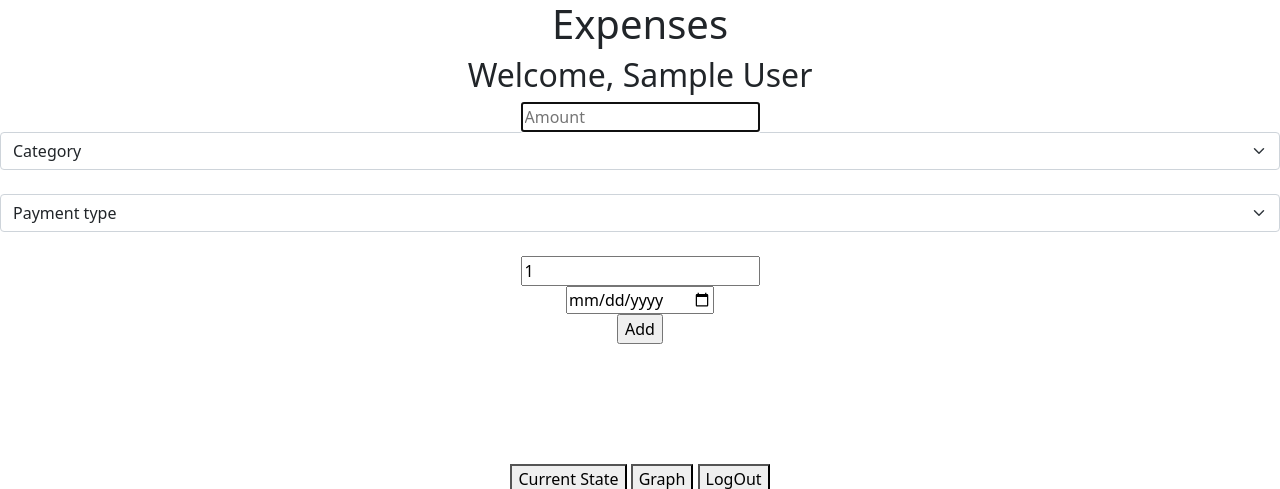
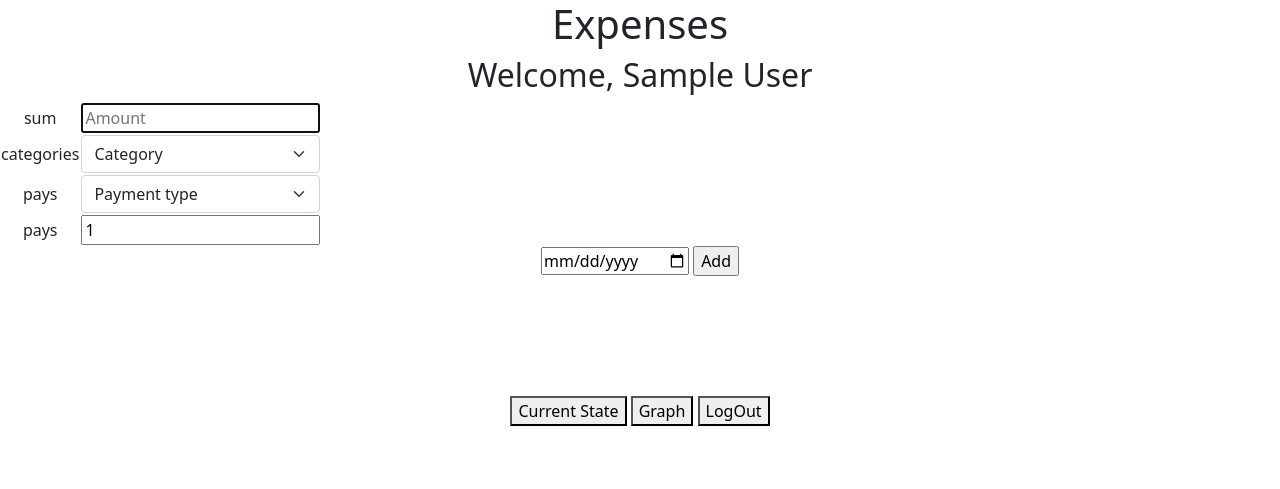
Before and after one commit to c881/FFlask, a Flask app: page / in a window 1280 px wide. Shown: the top 489 px of the page. Run offline with Flask 2, Linux system fonts and the light colour scheme; the visitor is signed in with stand-in values (Sample User, id 1); data comes from the database, SQL or seed files in the repository; some libraries are stand-ins or nearby versions.

Commit message:
Turnning index.html to en/he single page.

```diff
--- a/app.py
+++ b/app.py
@@ -29,11 +29,13 @@ def index():
     categories = db.execute('SELECT * FROM categories ORDER BY category_id')
     pays = db.execute('SELECT * FROM payTypes ORDER BY pay_id')
     user_name = session.get("name")
-
     if not session.get("lang") or session.get("lang") == "en":
-        return render_template("index.html", user_name=user_name, categories=categories, pays=pays)
+        user_lang = "en"
     else:
-        return render_template("index_he.html", user_name=user_name, categories=categories, pays=pays)
+        user_lang = "he"
+    return render_template("index.html", user_name=user_name, user_lang=user_lang, categories=categories, pays=pays)
+    # else:
+    #     return render_template("index_he.html", user_name=user_name, categories=categories, pays=pays)
 
 
 @app.route('/login', methods=["GET", "POST"])
--- a/templates/index.html
+++ b/templates/index.html
@@ -1,34 +1,85 @@
+{% if user_lang == "en" %}
     {% extends "layout.html" %}
-{% block title %}
-    Galanty - Expenses Tracker
+{% else %}
+    {% extends "layout_he.html" %}
+{% endif %}
+{% block head %}
+
 {% endblock %}
 
+{% block title %}
+    {% if user_lang == "en" %}
+        Galanty - Expenses Tracker
+    {% else %}
+        גלנטי - רישום הוצאות
+    {% endif %}
+{% endblock %}
 
 {% block body %}
     {% if session.name %}
+        {% if user_lang == "en" %}
             <h1>Expenses</h1>
             <h2>Welcome, {{user_name}} </h2>
+        {% else %}
+            <h1>הוצאות</h1>
+            <h2>ברוך הבא, {{user_name}}</h2>
+        {% endif %}
+
             <form action="/added" method="post">
-            <input name="sum"  type="text" autocomplete="off" autofocus placeholder="Amount">
-            <br>
-            <select class="form-select" name="categories" >
+                <table>
+                    <tr>
+                        <td class="english">
+                            <label class="english" for="sum">sum</label>
+                        </td>
+                        <td>
+                            <input name="sum" id="sum" type="text" autocomplete="off" autofocus placeholder="Amount">
+                        </td>
+                        <td class="hebrew">
+                            <label class="hebrew" for="sum">סכום</label>
+                        </td>
+                    </tr>
+                    <tr>
+                        <td class="english">
+                            <label class="english" for="categories">categories</label>
+                        </td>
+                        <td>
+                            <select class="form-select" id= "categories" name="categories" >
                                 <option disabled selected value="">Category</option>
                                     {% for category in categories %}
                                         <option value="{{category.category_id}}">{{category.category_e_name}}</option>
                                     {% endfor %}
                             </select>
-            <br>
-            <select class="form-select" name="pays" >
+                        </td>
+                        <td class="hebrew">
+                            <label class="hebrew" for="categories">קטגוריות</label>
+                        </td>
+                    </tr>
+                    <tr>
+                        <td class="english">
+                            <label class="english" for="pays">pays</label>
+                        </td>
+                        <td>
+                            <select class="form-select" id="pays" name="pays" >
                                 <option selected value="">Payment type</option>
                                     {% for pay in pays %}
                                         <option value="{{pay.pay_id}}">{{pay.pay_e_name}}</option>
                                     {% endfor %}
                             </select>
-            <br>
+                        </td>
+                        <td class="hebrew">
+                            <label class="hebrew" for="pays">סוג תשלום</label>
+                        </td>
+                    </tr>
+                    <tr>
+                        <td class="english">
+                            <label class="english" for="pays">pays</label>
+                        </td>
+                        <td>
                             <input name="settlements"  type="text" autocomplete="off" autofocus placeholder="Number of payments" value="1">
-            <br>
+                        </td>
+                    </tr>
+                </table>
                  <input type="date" id="paydate" name="paydate" placeholder="Expense date" >
-            <br>
                 <input type="submit" value="Add">
             </form>
             <br><br><br><br><br>
@@ -41,6 +92,7 @@
             <button onclick="window.location.href='logout'">
               LogOut
             </button>
+
     {% else %}
         <h1> You are not logged in. <a href="/login">Log in</a></h1>
     {% endif %}
--- a/templates/layout.html
+++ b/templates/layout.html
@@ -7,6 +7,11 @@
     <script src="https://code.jquery.com/jquery-3.5.1.slim.min.js" integrity="sha384-DfXdz2htPH0lsSSs5nCTpuj/zy4C+OGpamoFVy38MVBnE+IbbVYUew+OrCXaRkfj" crossorigin="anonymous"></script>
     <script src="https://cdn.jsdelivr.net/npm/bootstrap@5.0.0-beta3/dist/js/bootstrap.bundle.min.js" integrity="sha384-JEW9xMcG8R+pH31jmWH6WWP0WintQrMb4s7ZOdauHnUtxwoG2vI5DkLtS3qm9Ekf" crossorigin="anonymous"></script>
     <!--    <link href="styles.css" rel="stylesheet"> -->
+    <style>
+        .hebrew{
+            Visibility: Hidden;
+        }
+    </style>
     {% block head %} {% endblock %}
     <title>{% block title %}{% endblock %}</title>
 </head>
--- a/templates/layout_he.html
+++ b/templates/layout_he.html
@@ -7,6 +7,11 @@
     <script src="https://code.jquery.com/jquery-3.5.1.slim.min.js" integrity="sha384-DfXdz2htPH0lsSSs5nCTpuj/zy4C+OGpamoFVy38MVBnE+IbbVYUew+OrCXaRkfj" crossorigin="anonymous"></script>
     <script src="https://cdn.jsdelivr.net/npm/bootstrap@5.0.0-beta3/dist/js/bootstrap.bundle.min.js" integrity="sha384-JEW9xMcG8R+pH31jmWH6WWP0WintQrMb4s7ZOdauHnUtxwoG2vI5DkLtS3qm9Ekf" crossorigin="anonymous"></script>
     <!--    <link href="styles.css" rel="stylesheet"> -->
+    <style>
+        .english{
+            Visibility: Hidden;
+        }
+    </style>
     {% block head %} {% endblock %}
     <title>{% block title %}{% endblock %}</title>
 </head>
```
Lines whose indentation alone changed are shown as unchanged.
